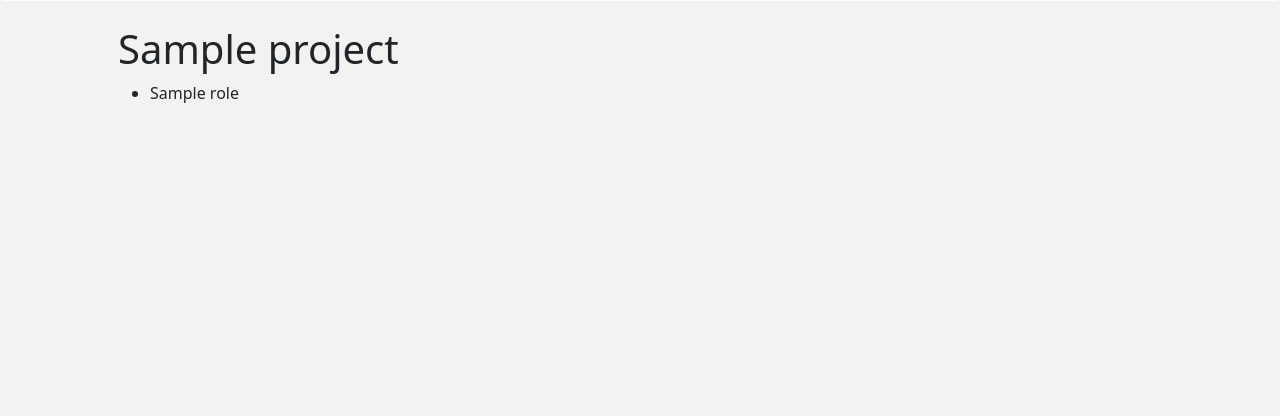
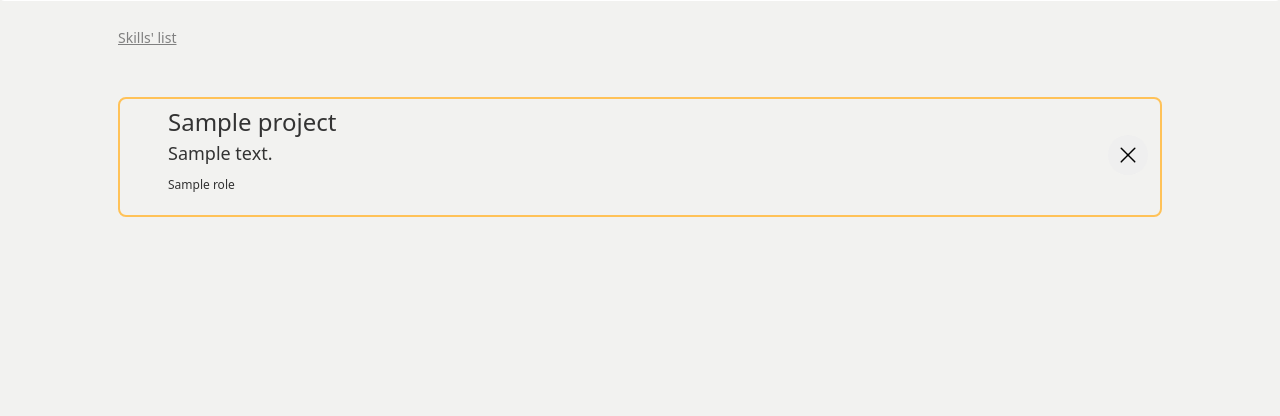
Before and after one commit to antos07/int20h-2023, a Django app: page /projects/ in a window 1280 px wide. Shown: the part 89-505 px from the top of the page. Run offline with Django 4.2, Linux system fonts and the light colour scheme; tables that the repository leaves empty hold one stand-in row (values such as "Sample post"); parts of the project's set-up code (start-up, migrations or seed data) failed here and were passed over; some libraries are stand-ins or nearby versions; some web fonts are replaced.

Commit message:
Add template for projct list

```diff
--- a/main-back/website/models.py
+++ b/main-back/website/models.py
@@ -27,6 +27,10 @@ class Project(models.Model):
     description = models.TextField()
     creator = models.ForeignKey(User, on_delete=models.DO_NOTHING)
     is_active = models.BooleanField(default=True)
+
+    @property
+    def roles_string(self):
+        return '/'.join(role.name for role in self.role_set.all())
 
     def __str__(self):
         return self.name
--- a/main-back/website/templates/website/projects.html
+++ b/main-back/website/templates/website/projects.html
@@ -1,13 +1,50 @@
 {% extends 'website/base.html' %}
+{% load static %}
+
+{% block additionalHeadElements %}
+    <script src="{% static 'js/scripts.js' %}"></script>
+{% endblock %}
 
 {% block content %}
+    <a href="#" class="profile-link" style="font-size: 14px;" onclick="menuDropDown()">Skills' list</a><br><br>
+
+    <nav class="navigation-menu" id="nav-menu">
+        <div class="container mt-2 ms-2" style="margin: auto;">
+            <a href="#" class="close-nav" onclick="menuDropDown()">Hide</a><br><br>
+        </div>
+
+        <a class="mainPage-link">Skills</a>
+        <hr class="main-page-underline">
+
+
+        <div class="container mt-4 justify-content-center">
+            <div class="round">
+                <input type="checkbox" checked id="checkbox"/>
+                <label for="checkbox" class="chechbox-label">Skill1</label><br>
+                <input type="checkbox" checked id="checkbox"/>
+                <label for="checkbox" class="chechbox-label">Skill2</label>
+            </div>
+        </div>
+
+
+    </nav>
+
+
     {% for project in projects %}
-        <h1>{{ project.name }}</h1>
-        <ul>
-            {% for role in project.role_set.all %}
-                <li>{{ role.name }}</li>
-            {% endfor %}
-        </ul>
+        <a class="row container mt-4 project-frame m-auto" style="align-items: center; height: 120px;text-decoration: none; color: #333333">
+            <div class="col">
+                <p class="text-sm-start ms-4 me-4 fs-4 mt-2 prof-title">{{ project.name }}</p>
+                <p class="text-sm-start ms-4 me-4 prof-descrip">{{ project.description }}</p>
+                <p class="text-sm-start ms-4 me-4 prof-roles">{{ project.roles_string }}</p>
+
+            </div>
+            <div class="col align-content-center" style="width: 40px; max-width: 40px; padding-left: 0;">
+                <button type="button" class="button-cancel">
+                    <img src="{% static 'images/cross.png' %}" class="rounded mx-auto d-block" width="18px"
+                         height="18px">
+                </button>
+            </div>
+        </a>
     {% endfor %}
 
 {% endblock %}
```
